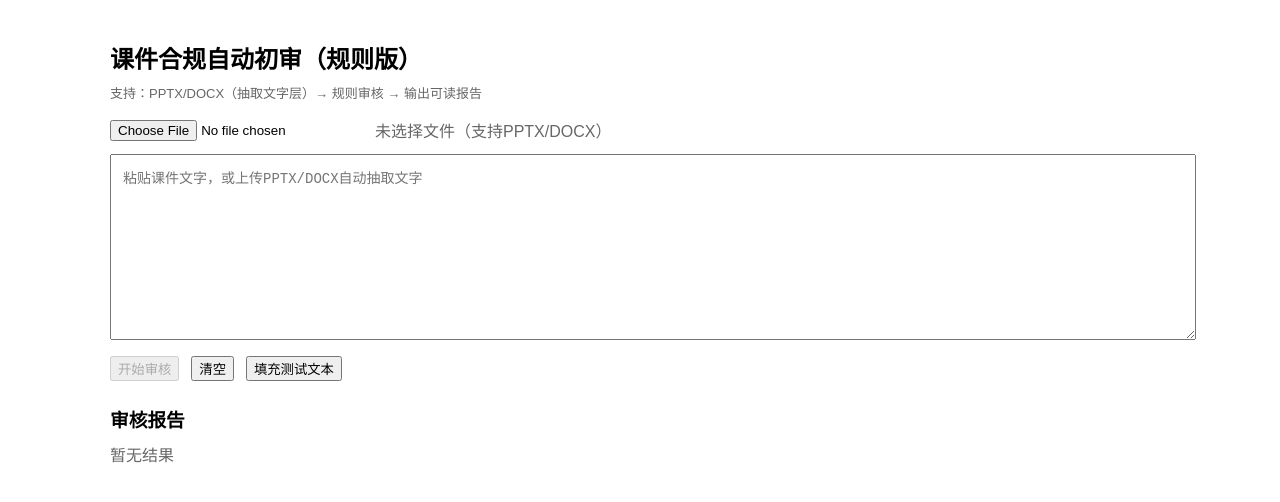
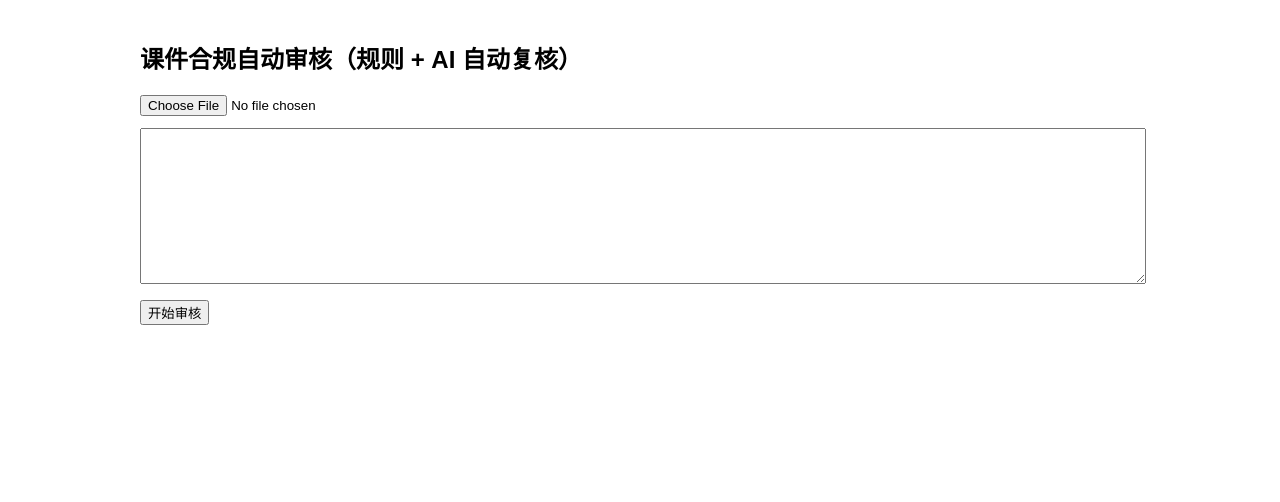
Before and after one commit to zikunhou1-boop/ppt-audit-web3, a Next.js app: page / in a window 1280 px wide. Shown: the top 502 px of the page. Built offline with nearby package versions, Linux system fonts and the light colour scheme.

Commit message:
Update index.js

```diff
--- a/pages/index.js
+++ b/pages/index.js
@@ -2,7 +2,7 @@ import { useState } from "react";
 import JSZip from "jszip";
 import mammoth from "mammoth/mammoth.browser";
 
-// -------- PPTX 解析：按 slide 抽文字 --------
+// -------- PPTX 解析 --------
 async function extractTextFromPptx(file) {
   const buf = await file.arrayBuffer();
   const zip = await JSZip.loadAsync(buf);
@@ -19,28 +19,19 @@ async function extractTextFromPptx(file) {
   for (const p of slideFiles) {
     const xml = await zip.file(p).async("string");
     const texts = Array.from(xml.matchAll(/<a:t>([\s\S]*?)<\/a:t>/g))
-      .map((m) =>
-        m[1]
-          .replace(/&amp;/g, "&")
-          .replace(/&lt;/g, "<")
-          .replace(/&gt;/g, ">")
-          .replace(/&quot;/g, '"')
-          .replace(/&#39;/g, "'")
-      )
+      .map((m) => m[1])
       .filter(Boolean);
-
     const n = Number(p.match(/slide(\d+)\.xml/)[1]);
     pages.push({ page: n, content: texts.join("\n") });
   }
   return pages;
 }
 
-// -------- DOCX 解析：抽全文纯文本（先当作第1页）--------
+// -------- DOCX 解析 --------
 async function extractTextFromDocx(file) {
   const arrayBuffer = await file.arrayBuffer();
   const { value } = await mammoth.extractRawText({ arrayBuffer });
-  const text = (value || "").trim();
-  return [{ page: 1, content: text }];
+  return [{ page: 1, content: (value || "").trim() }];
 }
 
 function Badge({ text, tone }) {
@@ -49,83 +40,47 @@ function Badge({ text, tone }) {
   const fg =
     tone === "high" ? "#a40000" : tone === "medium" ? "#7a5a00" : "#0f5a0f";
   return (
-    <span
-      style={{
-        display: "inline-block",
-        padding: "2px 8px",
-        borderRadius: 999,
-        background: bg,
-        color: fg,
-        fontSize: 12,
-        lineHeight: "18px"
-      }}
-    >
+    <span style={{ padding: "2px 8px", borderRadius: 999, background: bg, color: fg, fontSize: 12 }}>
       {text}
     </span>
   );
 }
 
-function groupIssuesByPage(issues) {
-  const map = new Map();
-  for (const it of issues || []) {
-    const p = it.page || 1;
-    if (!map.has(p)) map.set(p, []);
-    map.get(p).push(it);
-  }
-  return Array.from(map.entries()).sort((a, b) => a[0] - b[0]);
-}
-
-function formatRisk(risk) {
-  if (risk === "high") return "高";
-  if (risk === "medium") return "中";
-  if (risk === "low") return "低";
-  return String(risk || "");
-}
-
 export default function Home() {
   const [text, setText] = useState("");
-  const [pagesPayload, setPagesPayload] = useState(null); // [{page, content}]
+  const [pagesPayload, setPagesPayload] = useState(null);
   const [fileName, setFileName] = useState("");
-  const [fileType, setFileType] = useState(""); // pptx/docx
+  const [fileType, setFileType] = useState("");
   const [result, setResult] = useState(null);
+  const [aiResult, setAiResult] = useState(null);
   const [loading, setLoading] = useState(false);
 
   async function onPickFile(e) {
     const file = e.target.files?.[0];
     if (!file) return;
 
-    const name = file.name || "";
-    const lower = name.toLowerCase();
-
     setLoading(true);
     setResult(null);
-    setFileName(name);
+    setAiResult(null);
+    setFileName(file.name);
 
     try {
       let pages;
-      if (lower.endsWith(".pptx")) {
+      if (file.name.toLowerCase().endsWith(".pptx")) {
         setFileType("pptx");
         pages = await extractTextFromPptx(file);
-      } else if (lower.endsWith(".docx")) {
+      } else if (file.name.toLowerCase().endsWith(".docx")) {
         setFileType("docx");
         pages = await extractTextFromDocx(file);
       } else {
-        throw new Error("仅支持 .pptx 或 .docx 文件");
+        throw new Error("仅支持 .pptx / .docx");
       }
-
       setPagesPayload(pages);
-
-      const merged =
+      setText(
         pages.length > 1
           ? pages.map((p) => `【第${p.page}页】\n${p.content}`).join("\n\n")
-          : pages[0].content;
-
-      setText(merged);
-    } catch (err) {
-      setResult({ error: String(err) });
-      setPagesPayload(null);
-      setFileName("");
-      setFileType("");
+          : pages[0].content
+      );
     } finally {
       setLoading(false);
     }
@@ -134,261 +89,77 @@ export default function Home() {
   async function onAudit() {
     setLoading(true);
     setResult(null);
+    setAiResult(null);
 
     const payload =
-      Array.isArray(pagesPayload) && pagesPayload.length > 0
+      pagesPayload && pagesPayload.length
         ? pagesPayload
         : [{ page: 1, content: text }];
 
-    try {
+    // 1️⃣ 规则审核
     const resp = await fetch("/api/audit", {
       method: "POST",
       headers: { "Content-Type": "application/json" },
       body: JSON.stringify({ pages: payload })
     });
+    const audit = await resp.json();
+    setResult(audit);
 
-      const raw = await resp.text();
-      let data;
-      try {
-        data = JSON.parse(raw);
-      } catch {
-        data = { http_status: resp.status, raw };
+    // 2️⃣ 若存在 review，自动 AI 复核
+    if (audit?.review?.length) {
+      const aiResp = await fetch("/api/ai_review", {
+        method: "POST",
+        headers: { "Content-Type": "application/json" },
+        body: JSON.stringify({
+          text,
+          review: audit.review
+        })
+      });
+      const ai = await aiResp.json();
+      setAiResult(ai);
     }
-      setResult(data);
-    } catch (e) {
-      setResult({ error: String(e) });
-    } finally {
+
     setLoading(false);
   }
-  }
-
-  const issues = result?.issues || [];
-  const review = result?.review || [];
-  const grouped = groupIssuesByPage(issues);
 
   return (
-    <div style={{ maxWidth: 1060, margin: "40px auto", fontFamily: "sans-serif" }}>
-      <h2 style={{ marginBottom: 8 }}>课件合规自动初审（规则版）</h2>
-      <div style={{ color: "#666", marginBottom: 16, fontSize: 13 }}>
-        支持：PPTX/DOCX（抽取文字层）→ 规则审核 → 输出可读报告
-      </div>
+    <div style={{ maxWidth: 1000, margin: "40px auto", fontFamily: "sans-serif" }}>
+      <h2>课件合规自动审核（规则 + AI 自动复核）</h2>
 
-      <div style={{ marginBottom: 12, display: "flex", gap: 12, alignItems: "center" }}>
-        <input type="file" accept=".pptx,.docx" onChange={onPickFile} disabled={loading} />
-        <span style={{ color: "#666" }}>
-          {fileName ? `已选择：${fileName}` : "未选择文件（支持PPTX/DOCX）"}
-        </span>
-        {pagesPayload && pagesPayload.length > 0 ? (
-          <span style={{ color: "#666" }}>
-            {fileType === "pptx" ? `已解析页数：${pagesPayload.length}` : "已解析DOCX全文"}
-          </span>
-        ) : null}
-      </div>
-
+      <input type="file" accept=".pptx,.docx" onChange={onPickFile} />
       <textarea
         rows={10}
-        style={{ width: "100%", padding: 12, fontSize: 14 }}
-        placeholder="粘贴课件文字，或上传PPTX/DOCX自动抽取文字"
+        style={{ width: "100%", marginTop: 12 }}
         value={text}
-        onChange={(e) => {
-          setText(e.target.value);
-          setPagesPayload(null);
-          setFileName("");
-          setFileType("");
-        }}
+        onChange={(e) => setText(e.target.value)}
       />
 
-      <div style={{ marginTop: 12, display: "flex", gap: 12 }}>
-        <button
-          type="button"
-          onClick={onAudit}
-          disabled={loading || (!text.trim() && !(pagesPayload && pagesPayload.length))}
-        >
-          {loading ? "审核中..." : "开始审核"}
+      <button onClick={onAudit} disabled={loading} style={{ marginTop: 12 }}>
+        {loading ? "审核中…" : "开始审核"}
       </button>
 
-        <button
-          type="button"
-          onClick={() => {
-            setText("");
-            setPagesPayload(null);
-            setFileName("");
-            setFileType("");
-            setResult(null);
-          }}
-          disabled={loading}
-        >
-          清空
-        </button>
+      {/* 规则结果 */}
+      {result && (
+        <div style={{ marginTop: 24 }}>
+          <h3>规则审核结果</h3>
+          <Badge text={result.pass ? "通过" : "不通过"} tone={result.pass ? "low" : "high"} />
+          <pre>{JSON.stringify(result.issues, null, 2)}</pre>
+        </div>
+      )}
 
-        <button
-          type="button"
-          onClick={() => {
-            setText("本产品计划第一，预期收益高，安全稳健。");
-            setPagesPayload(null);
-            setFileName("");
-            setFileType("");
-          }}
-          disabled={loading}
-        >
-          填充测试文本
-        </button>
-      </div>
-
-      {/* 报告区 */}
+      {/* AI 自动复核 */}
+      {aiResult?.ai && (
         <div style={{ marginTop: 24 }}>
-        <h3 style={{ marginBottom: 10 }}>审核报告</h3>
-
-        {!result ? (
-          <div style={{ color: "#666" }}>暂无结果</div>
-        ) : result.error ? (
-          <pre style={{ background: "#f6f6f6", padding: 12, overflow: "auto" }}>
-            {JSON.stringify(result, null, 2)}
-          </pre>
-        ) : (
-          <div style={{ display: "grid", gap: 14 }}>
-            {/* 总览 */}
-            <div
-              style={{
-                border: "1px solid #eee",
-                borderRadius: 10,
-                padding: 14,
-                background: "#fff"
-              }}
-            >
-              <div style={{ display: "flex", gap: 10, alignItems: "center", flexWrap: "wrap" }}>
-                <Badge text={result.pass ? "通过" : "不通过"} tone={result.pass ? "low" : "high"} />
-                <Badge text={`风险：${formatRisk(result.risk_level)}`} tone={result.risk_level} />
-                <span style={{ color: "#666", fontSize: 13 }}>
-                  规则版本：{result.rule_version || "-"}；命中：{issues.length} 条；复核项：{review.length} 条
-                </span>
-              </div>
-            </div>
-
-            {/* 违规清单 */}
-            <div
-              style={{
-                border: "1px solid #eee",
-                borderRadius: 10,
-                padding: 14,
-                background: "#fff"
-              }}
-            >
-              <div style={{ display: "flex", alignItems: "center", gap: 10, marginBottom: 10 }}>
-                <h4 style={{ margin: 0 }}>自动判定问题（issues）</h4>
-                <span style={{ color: "#666", fontSize: 13 }}>按页分组展示</span>
-              </div>
-
-              {issues.length === 0 ? (
-                <div style={{ color: "#666" }}>未命中自动判定问题</div>
-              ) : (
-                grouped.map(([pageNo, items]) => (
-                  <div key={pageNo} style={{ marginBottom: 14 }}>
-                    <div style={{ fontWeight: 700, marginBottom: 8 }}>第 {pageNo} 页</div>
-                    <div style={{ display: "grid", gap: 10 }}>
-                      {items.map((it, idx) => (
-                        <div
-                          key={`${it.rule_id}-${idx}`}
-                          style={{
-                            border: "1px solid #f0f0f0",
-                            borderRadius: 10,
-                            padding: 12,
-                            background: "#fafafa"
-                          }}
-                        >
-                          <div style={{ display: "flex", gap: 10, alignItems: "center", flexWrap: "wrap" }}>
-                            <Badge text={it.severity === "high" ? "高风险" : "中风险"} tone={it.severity} />
-                            <span style={{ fontWeight: 700 }}>{it.rule_id}</span>
-                            <span style={{ color: "#333" }}>{it.reason || it.title}</span>
-                          </div>
-
-                          <div style={{ marginTop: 8, color: "#333" }}>
-                            <div style={{ fontSize: 13, color: "#666" }}>命中内容</div>
-                            <div style={{ whiteSpace: "pre-wrap" }}>{it.hit}</div>
-                          </div>
-
-                          <div style={{ marginTop: 8, color: "#333" }}>
-                            <div style={{ fontSize: 13, color: "#666" }}>问题说明</div>
-                            <div style={{ whiteSpace: "pre-wrap" }}>{it.message}</div>
-                          </div>
-
-                          <div style={{ marginTop: 8, color: "#333" }}>
-                            <div style={{ fontSize: 13, color: "#666" }}>修改建议</div>
-                            <div style={{ whiteSpace: "pre-wrap" }}>{it.suggestion}</div>
-                          </div>
-                        </div>
-                      ))}
-                    </div>
-                  </div>
-                ))
-              )}
-            </div>
-
-            {/* 复核项 */}
-            <div
-              style={{
-                border: "1px solid #eee",
-                borderRadius: 10,
-                padding: 14,
-                background: "#fff"
-              }}
-            >
-              <div style={{ display: "flex", alignItems: "center", gap: 10, marginBottom: 10 }}>
-                <h4 style={{ margin: 0 }}>需要复核的问题（review）</h4>
-                <span style={{ color: "#666", fontSize: 13 }}>
-                  这些点需要人工判断或后续接入AI复核
-                </span>
-              </div>
-
-              {review.length === 0 ? (
-                <div style={{ color: "#666" }}>无复核项</div>
-              ) : (
-                <div style={{ display: "grid", gap: 10 }}>
-                  {review.map((r) => (
-                    <div
-                      key={r.rule_id}
-                      style={{
-                        border: "1px solid #f0f0f0",
-                        borderRadius: 10,
-                        padding: 12,
-                        background: "#fafafa"
-                      }}
-                    >
-                      <div style={{ display: "flex", gap: 10, alignItems: "center", flexWrap: "wrap" }}>
-                        <Badge text={r.severity === "high" ? "高" : "中"} tone={r.severity} />
-                        <span style={{ fontWeight: 700 }}>{r.rule_id}</span>
-                        <span style={{ color: "#333" }}>{r.title}</span>
-                      </div>
-
-                      <div style={{ marginTop: 8 }}>
-                        <div style={{ fontSize: 13, color: "#666" }}>复核要点</div>
-                        <ul style={{ marginTop: 6 }}>
-                          {(r.review_points || []).map((p, idx) => (
-                            <li key={idx}>{p}</li>
-                          ))}
-                        </ul>
-                      </div>
-
-                      <div style={{ marginTop: 8 }}>
-                        <div style={{ fontSize: 13, color: "#666" }}>处理建议</div>
-                        <div style={{ whiteSpace: "pre-wrap" }}>{r.instruction}</div>
-                      </div>
+          <h3>AI 自动复核结论</h3>
+          {aiResult.ai.map((r) => (
+            <div key={r.rule_id} style={{ border: "1px solid #eee", padding: 12, marginBottom: 10 }}>
+              <div><b>{r.rule_id}</b>｜结论：{r.verdict}</div>
+              <div>原因：{r.reason}</div>
+              <div>建议改写：{r.rewrite_suggestion}</div>
             </div>
           ))}
         </div>
       )}
     </div>
-
-            {/* 原始JSON折叠查看 */}
-            <details style={{ border: "1px solid #eee", borderRadius: 10, padding: 14, background: "#fff" }}>
-              <summary style={{ cursor: "pointer" }}>查看原始 JSON</summary>
-              <pre style={{ background: "#f6f6f6", padding: 12, overflow: "auto", marginTop: 10 }}>
-                {JSON.stringify(result, null, 2)}
-              </pre>
-            </details>
-          </div>
-        )}
-      </div>
-    </div>
   );
 }
```
Lines whose indentation alone changed are shown as unchanged.
